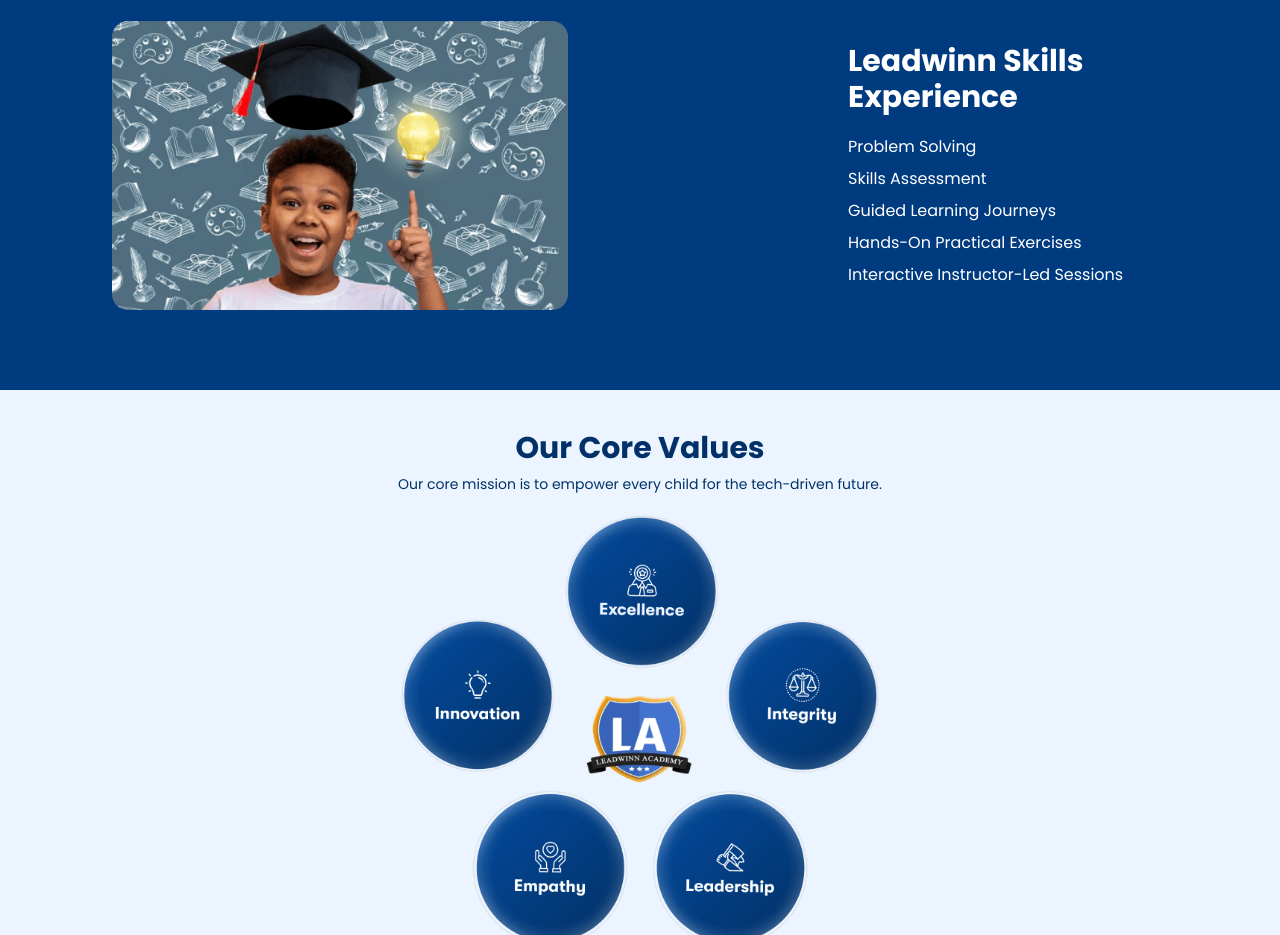
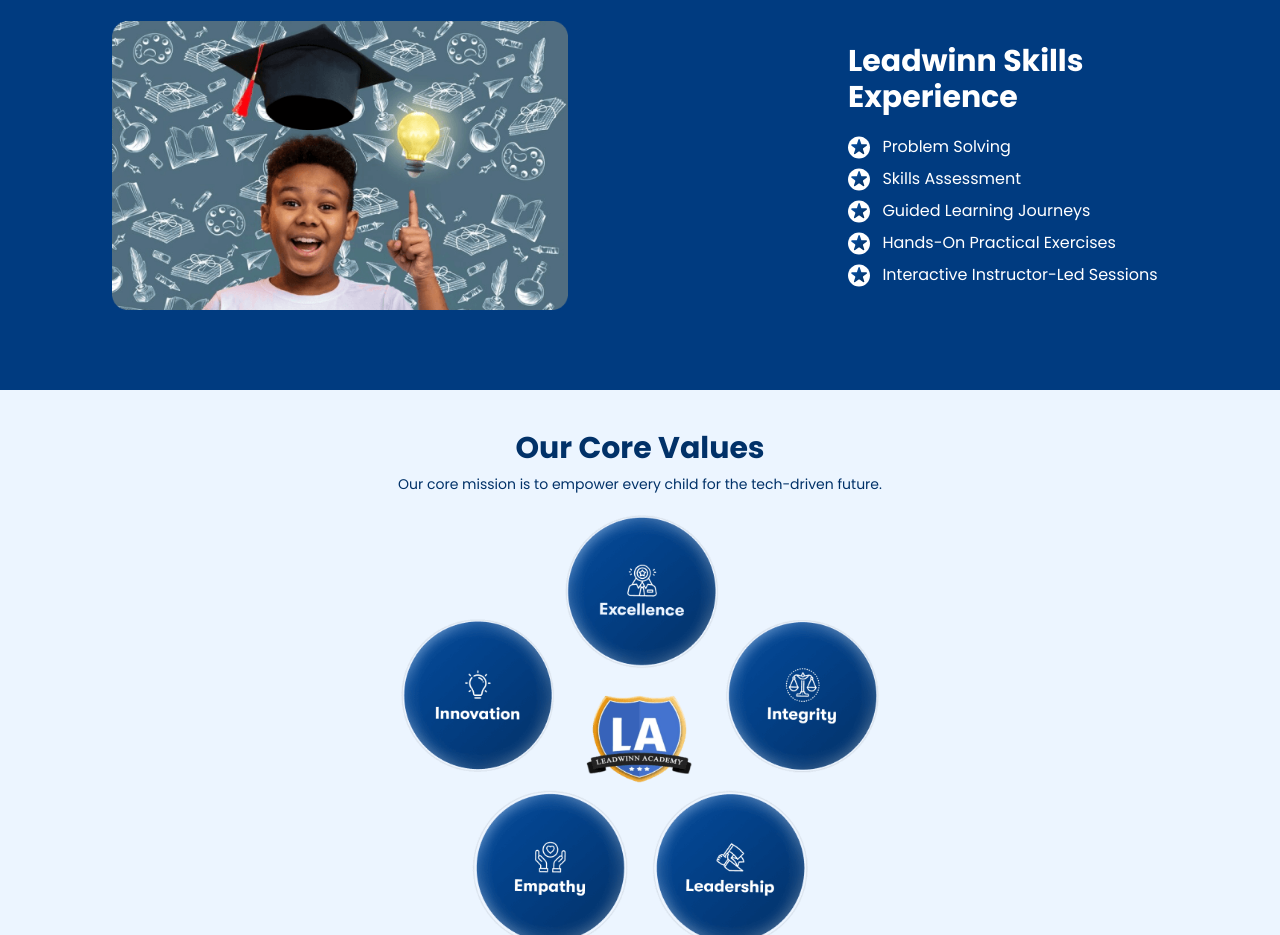
Before and after one commit to Adeleyeha-17/Leadwinn-Academy, a React (Vite) app: page /about in a window 1280 px wide. Shown: the part 2140-3075 px from the top of the page. Built offline with nearby package versions, Linux system fonts and the light colour scheme; no server answers.

Commit message:
update otherplans

```diff
--- a/src/assets/icons/index.tsx
+++ b/src/assets/icons/index.tsx
@@ -15,7 +15,7 @@ import replay from "../icons/replay.svg"
 import review from "../icons/review.svg"
 import time from "../icons/time.svg"
 import tips from "../icons/tips.svg"
-
+import star from "../icons/star.svg"
 
 
 
@@ -40,4 +40,5 @@ replay,
 review,
 time,
 tips,
+star
 }
--- a/src/sections/Expereince/Experience.tsx
+++ b/src/sections/Expereince/Experience.tsx
@@ -1,4 +1,5 @@
 import { experience } from "../../assets/images"
+import { star } from "../../assets/icons"
 
 export const Experience = () => {
   return (
@@ -9,13 +10,13 @@ export const Experience = () => {
             </div>
 
             <div className="text-white flex flex-col sm:justify-center ">
-               <h1 className="font-semibold text-xl sm:text-2xl lg:text-3xl sm:w-52 md:w-80 mb-3 lg:mb-5">Leadwinn Skills Experience</h1>
+               <h1 className="font-semibold text-xl lg:text-3xl sm:w-52 md:w-80 mb-3 lg:mb-5">Leadwinn Skills Experience</h1>
                <ul className="flex flex-col gap-2 max-lg:text-xs text-base">
-                  <li>Problem Solving</li>
-                  <li>Skills Assessment</li>
-                  <li>Guided Learning Journeys</li>
-                  <li>Hands-On Practical Exercises</li>
-                  <li>Interactive Instructor-Led Sessions</li>
+                  <li className="flex items-center gap-3"><img src={star} className="w-[1.2rem] lg:w-[1.4rem]"/>Problem Solving</li>
+                  <li className="flex items-center gap-3"><img src={star} className="w-[1.2rem] lg:w-[1.4rem]"/>  Skills Assessment</li>
+                  <li className="flex items-center gap-3"><img src={star} className="w-[1.2rem] lg:w-[1.4rem]"/> Guided Learning Journeys</li>
+                  <li className="flex items-center gap-3"><img src={star} className="w-[1.2rem] lg:w-[1.4rem]"/> Hands-On Practical Exercises</li>
+                  <li className="flex items-center gap-3"><img src={star} className="w-[1.2rem] lg:w-[1.4rem]"/> Interactive Instructor-Led Sessions</li>
                </ul>
             </div>
 
--- a/src/sections/Hero/Hero.tsx
+++ b/src/sections/Hero/Hero.tsx
@@ -74,7 +74,7 @@ export const Hero: React.FC<HomeProps> = () => {
         </div>
       </div>
 
-      <div className=" bg-gradient-to-tr from-home-gra-2 to-home-gra h-2/5 sm:h-[10rem] sm:max-lg:w-[40.625rem] xl:h-[10rem] w-1/2 lg:w-3/5 rounded-[3.125rem] font-poppins text-white font-semibold text-xs mx-auto max-sm:mt-16 py-3 sm:px-6 xl:mt-32">
+      <div className="bg-gradient-to-tr from-home-gra-2 to-home-gra h-2/5 sm:h-[10rem] sm:max-lg:w-[40.625rem] xl:h-[10rem] w-1/2 lg:w-3/5 rounded-[3.125rem] font-poppins text-white font-semibold text-xs mx-auto max-sm:mt-16 py-3 sm:px-6 xl:mt-32">
         <div className="items-center justify-between sm:flex mt-5 sm:mt-3 lg:mt-0">
 
           <div className="flex flex-col mb-10 sm:mb-12 items-center justify-center mx-auto">
--- a/src/sections/Otherplans/Otherplans.tsx
+++ b/src/sections/Otherplans/Otherplans.tsx
@@ -1,7 +1,9 @@
 import { otherPlans } from "../../assets/images"
-import Brochure from "../../assets/WEB-DEVELOPMENT-GUIDE.pdf"
+export const Otherplans = () => {
 
-export const Otherplans = () => {
+  const plans: { otherplan: string[] } = {
+    otherplan : [ "All Classes", "All Subjects", "Board Games", "Music Classes", "Art & Painting", "Computer", "Other Extra Curricular" ]
+  }
   return (
 <div className="bg-nav-blue h-full py-10 md:px-12 md:py-20 px-5 lg:px-28 xl:px-40 lg:py-20 md:max-lg:max-w-6xl lg:max-xl:max-w-7xl font-poppins mx-auto">
   <div className="grid grid-cols-1 sm:grid-cols-2 items-center sm:gap-20">
@@ -13,7 +15,7 @@ export const Otherplans = () => {
 
             <h5 className="text-courses text-xs xl:text-sm w-[19rem] lg:w-[27rem] xl:w-[29rem] mb-5">Elevate your child's educational journey with the guidance of professional home and online tutors. Our personalized learning approach ensures tailored support, fostering a strong foundation for academic success and lifelong skills.</h5>
 
-            <a download="" href={Brochure} className={ `flex justify-center items-center w-[7rem] sm:w-[8rem] py-2 px-4 md:px-6 bg-head-blue text-white text-xs font-semibold rounded-3xl transition hover:bg-blue-600 ease-in-out duration-300 cursor-pointer`} >Learn more</a>
+            <a href={`https://api.whatsapp.com/send?phone=+2348165906106&text=Hello%20admin,%20I%20want%20to%20get%20know%20more%20about%20Leadwinn's%20Academy%20Home%20Tutor%20Plan.%20Can%20we%20discuss%20further?`} className={ `flex justify-center items-center w-[7rem] sm:w-[8rem] py-2 px-4 md:px-6 bg-head-blue text-white text-xs font-semibold rounded-3xl transition hover:bg-blue-600 ease-in-out duration-300 cursor-pointer`} target="_blank" >Learn more</a>
 
          </div>
 
@@ -21,6 +23,15 @@ export const Otherplans = () => {
             <img src={otherPlans} alt="" className="w-full lg:w-4/5 rounded-3xl"/>
          </div>
   </div>
+
+<div className="grid xl:flex max-sm:grid-cols-2 sm:grid-cols-4 xl:justify-between max-lg:gap-5 lg:max-xl:gap-x-12 lg:max-xl:gap-y-5  mt-16">
+
+{plans.otherplan.map((plan, index) => (
+
+  <h1 key={index} className="bg-nav-blue text-heading font-medium h-10 w-max flex items-center rounded-2xl px-5 shadow-md sm:shadow-lg">{plan}</h1>
+  ))}
+  </div>
+
 </div>
 
   )
--- a/src/sections/PlanCourses/PlanCourses.tsx
+++ b/src/sections/PlanCourses/PlanCourses.tsx
@@ -37,7 +37,7 @@ export const PlanCourses = () => {
 
 
    return (
-      <div className="bg-home-gra flex flex-col justify-center items-center w-full h-full py-[4rem] text-white font-poppins relative overflow-hidden">
+      <div className="bg-gradient-to-br from-[#0965CE] to-[#01152C] flex flex-col justify-center items-center w-full h-full py-[4rem] text-white font-poppins relative overflow-hidden">
          <h4 className="text-xl xl:text-2xl font-semibold mb-7">Courses We Teach</h4>
 
          <div className="grid grid-cols-3 sm:flex">
--- a/src/sections/SelectedPlans/SelectedPlans.tsx
+++ b/src/sections/SelectedPlans/SelectedPlans.tsx
@@ -28,6 +28,7 @@ export const SelectedPlans = () => {
                   </div>
 
                   <a
+                  href={`https://api.whatsapp.com/send?phone=+2348165906106&text=Hello%20admin,%20I%20want%20to%20get%20started%20with%20the%20Virtual%20Personal%20Tutoring%20plan.%20Can%20we%20discuss%20further?`}
                      className={`inline-block justify-center items-center py-3 w-[17.5rem] sm:w-[16.5rem] lg:w-[23rem] xl:w-[28rem] bg-head-blue text-white text-xs text-center font-semibold rounded-3xl transition hover:bg-blue-600 ease-in-out duration-300 cursor-pointer`} target="_blank" rel="noopener noreferrer"
                   >
                      Get Started
@@ -180,7 +181,7 @@ export const SelectedPlans = () => {
                      <h4 className="text-xs lg:text-sm xl:text-base w-[17rem] lg:w-[23rem] xl:w-[25rem]">Maximize Learning in Virtual Group Classes with Expert Tutors, Limited to 4 Students per Class.</h4>
                   </div>
 
-                  <a
+                  <a   href={`https://api.whatsapp.com/send?phone=+2348165906106&text=Hello%20admin,%20I%20want%20to%20get%20started%20with%20the%20Virtual%20Group%20Classes%20plan.%20Can%20we%20discuss%20further?`}
                      className={`inline-block justify-center items-center py-3 w-[17.5rem] sm:w-[16.5rem] lg:w-[23rem] xl:w-[28rem] bg-head-blue text-white text-xs text-center font-semibold rounded-3xl transition hover:bg-blue-600 ease-in-out duration-300 cursor-pointer`} target="_blank" rel="noopener noreferrer"
                   >
                      Get Started
```
Also changed, not shown: src/assets/icons/star.svg (added), src/assets/images/profile.jpg.
